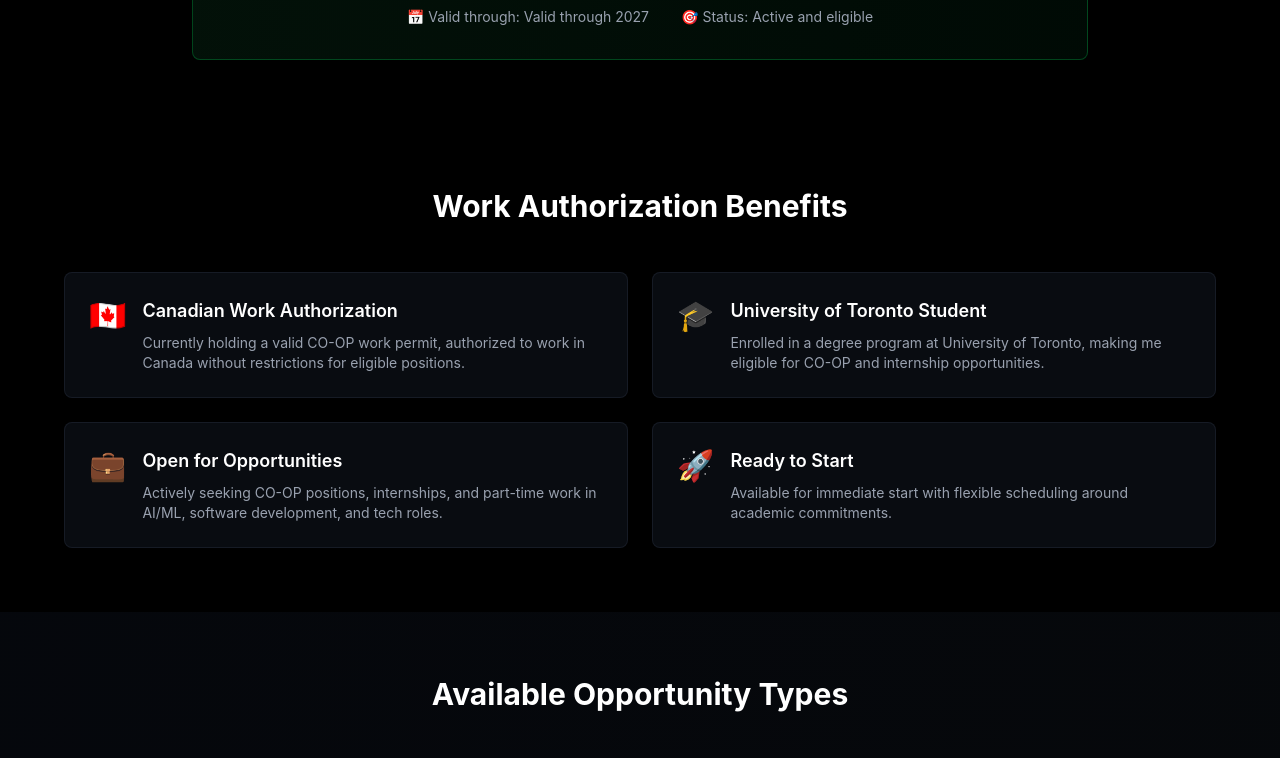
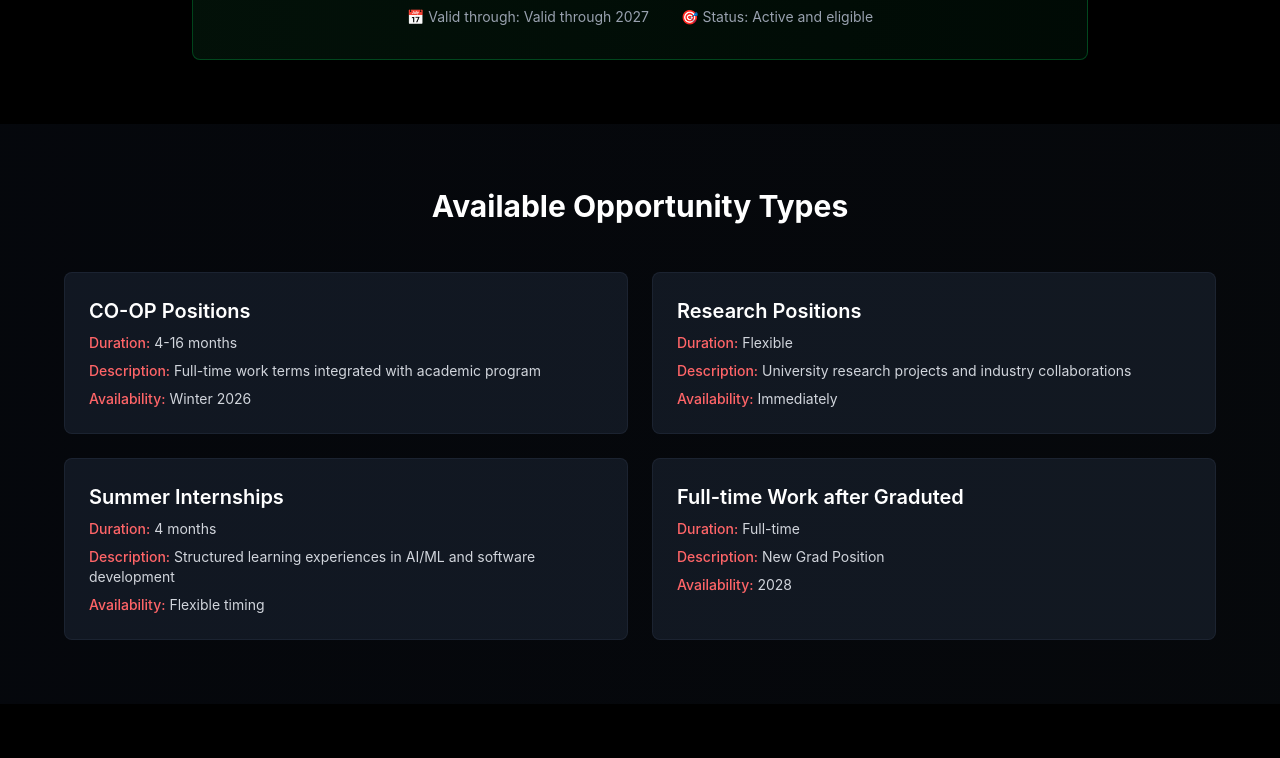
Before and after one commit to stericishere/profolio-page, a Next.js app: page /work-authorization in a window 1280 px wide. Shown: the part 600-1358 px from the top of the page. Built offline with nearby package versions, Linux system fonts and the light colour scheme.

Commit message:
update resume

```diff
--- a/src/app/work-authorization/page.tsx
+++ b/src/app/work-authorization/page.tsx
@@ -12,35 +12,12 @@ export default function WorkAuthorizationPage() {
     opportunities: ['CO-OP positions', 'Internships', 'Research', 'Full-time after graduation']
   }
 
-  const benefits = [
-    {
-      icon: '🇨🇦',
-      title: 'Canadian Work Authorization',
-      description: 'Currently holding a valid CO-OP work permit, authorized to work in Canada without restrictions for eligible positions.'
-    },
-    {
-      icon: '🎓',
-      title: 'University of Toronto Student',
-      description: 'Enrolled in a degree program at University of Toronto, making me eligible for CO-OP and internship opportunities.'
-    },
-    {
-      icon: '💼',
-      title: 'Open for Opportunities',
-      description: 'Actively seeking CO-OP positions, internships, and part-time work in AI/ML, software development, and tech roles.'
-    },
-    {
-      icon: '🚀',
-      title: 'Ready to Start',
-      description: 'Available for immediate start with flexible scheduling around academic commitments.'
-    }
-  ]
-
   const opportunityTypes = [
     {
       type: 'CO-OP Positions',
       duration: '4-16 months',
       description: 'Full-time work terms integrated with academic program',
-      availability: 'Fall 2026'
+      availability: 'Winter 2026'
     },
     {
       type: 'Research Positions',
@@ -105,44 +82,6 @@ export default function WorkAuthorizationPage() {
               <span>📅 Valid through: {workDetails.duration}</span>
               <span>🎯 Status: Active and eligible</span>
             </div>
-          </div>
-        </div>
-      </motion.div>
-
-      {/* Benefits Grid */}
-      <motion.div
-        initial={{ opacity: 0 }}
-        animate={{ opacity: 1 }}
-        transition={{ delay: 0.6, duration: 0.6 }}
-        className="py-16 px-8"
-      >
-        <div className="max-w-6xl mx-auto">
-          <h2 className="text-3xl font-bold text-center mb-12 text-white">
-            Work Authorization Benefits
-          </h2>
-
-          <div className="grid grid-cols-1 md:grid-cols-2 gap-6">
-            {benefits.map((benefit, index) => (
-              <motion.div
-                key={benefit.title}
-                initial={{ opacity: 0, y: 30 }}
-                animate={{ opacity: 1, y: 0 }}
-                transition={{ delay: 0.7 + index * 0.1, duration: 0.5 }}
-                className="p-6 bg-gray-800/30 rounded-lg border border-gray-700/30 hover:border-gray-600/50 transition-all duration-300"
-              >
-                <div className="flex items-start space-x-4">
-                  <div className="text-3xl">{benefit.icon}</div>
-                  <div className="flex-1">
-                    <h3 className="text-lg font-semibold text-white mb-2">
-                      {benefit.title}
-                    </h3>
-                    <p className="text-gray-400 text-sm">
-                      {benefit.description}
-                    </p>
-                  </div>
-                </div>
-              </motion.div>
-            ))}
           </div>
         </div>
       </motion.div>
--- a/src/components/sections/AboutSection.tsx
+++ b/src/components/sections/AboutSection.tsx
@@ -99,7 +99,6 @@ export function AboutSection() {
                   initial={{ opacity: 0, x: -20 }}
                   whileInView={{ opacity: 1, x: 0 }}
                   transition={{ duration: 0.1, delay: 0.5 }}
-                  whileHover={{ x: 10, transition: { duration: 0.05 } }}
                 >
                   <motion.div
                     className="w-2 h-2 bg-red-600 rounded-full mt-2 flex-shrink-0"
@@ -117,7 +116,6 @@ export function AboutSection() {
                   initial={{ opacity: 0, x: -20 }}
                   whileInView={{ opacity: 1, x: 0 }}
                   transition={{ delay: 0.6, duration: 0.6 }}
-                  whileHover={{ x: 10, transition: { duration: 0.05 } }}
                 >
                   <motion.div
                     className="w-2 h-2 bg-red-600 rounded-full mt-2 flex-shrink-0"
```
Also changed, not shown: 2 other files (tests, documents, lock files or other folders).
